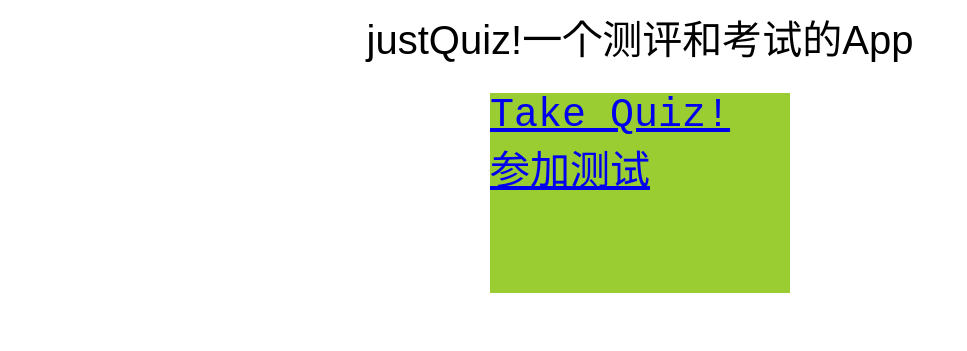
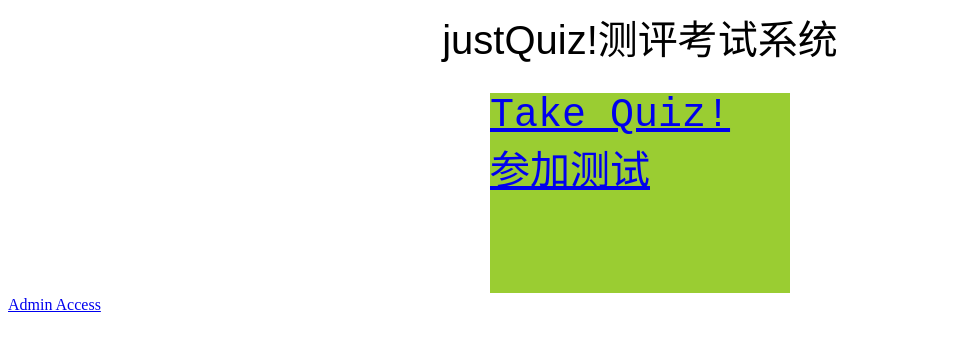
Before and after one commit to VOID001/justQuiz, a PHP site: page /index.php in a window 1280 px wide. Shown: the top 351 px of the page, without its empty margins (0-967 px from the left). Run offline with PHP 8.4, Linux system fonts and the light colour scheme.

Commit message:
修改网站标题,添加管理员入口

```diff
--- a/app/welcome.php
+++ b/app/welcome.php
@@ -16,7 +16,7 @@
 	</head>
 	<body>
 		<div style='margin: auto;font-family:KaiTi, "楷体", sans-serif;text-align: center;font-size:40px'>
-			justQuiz!一个测评和考试的App
+			justQuiz!测评考试系统
 		</div>
 		<table style="margin:auto;">
 			<th></th>
@@ -40,5 +40,8 @@
 				!-->
 			</tr>
 		</table>
+		<div style="">
+			<a href="admin/additem.php">Admin Access</a>
+		</div>
 	</body>
 </html>
```
